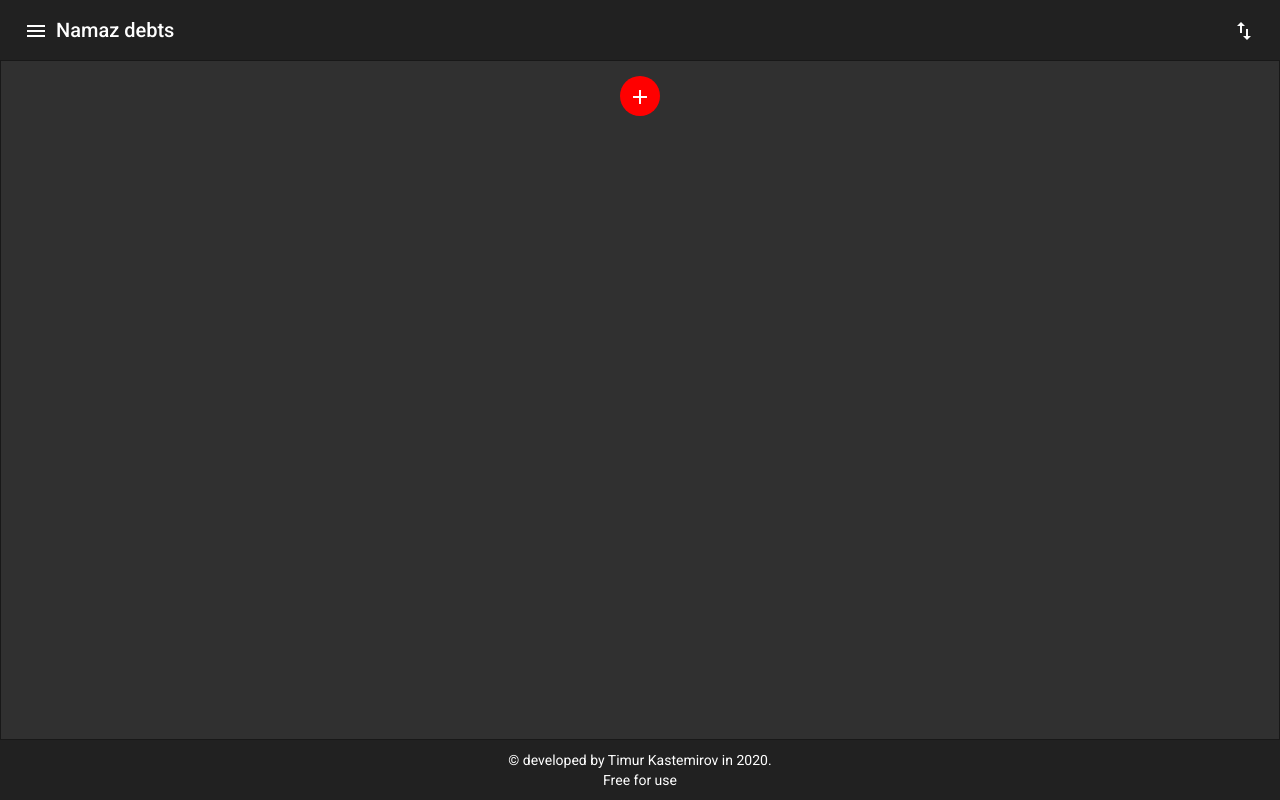
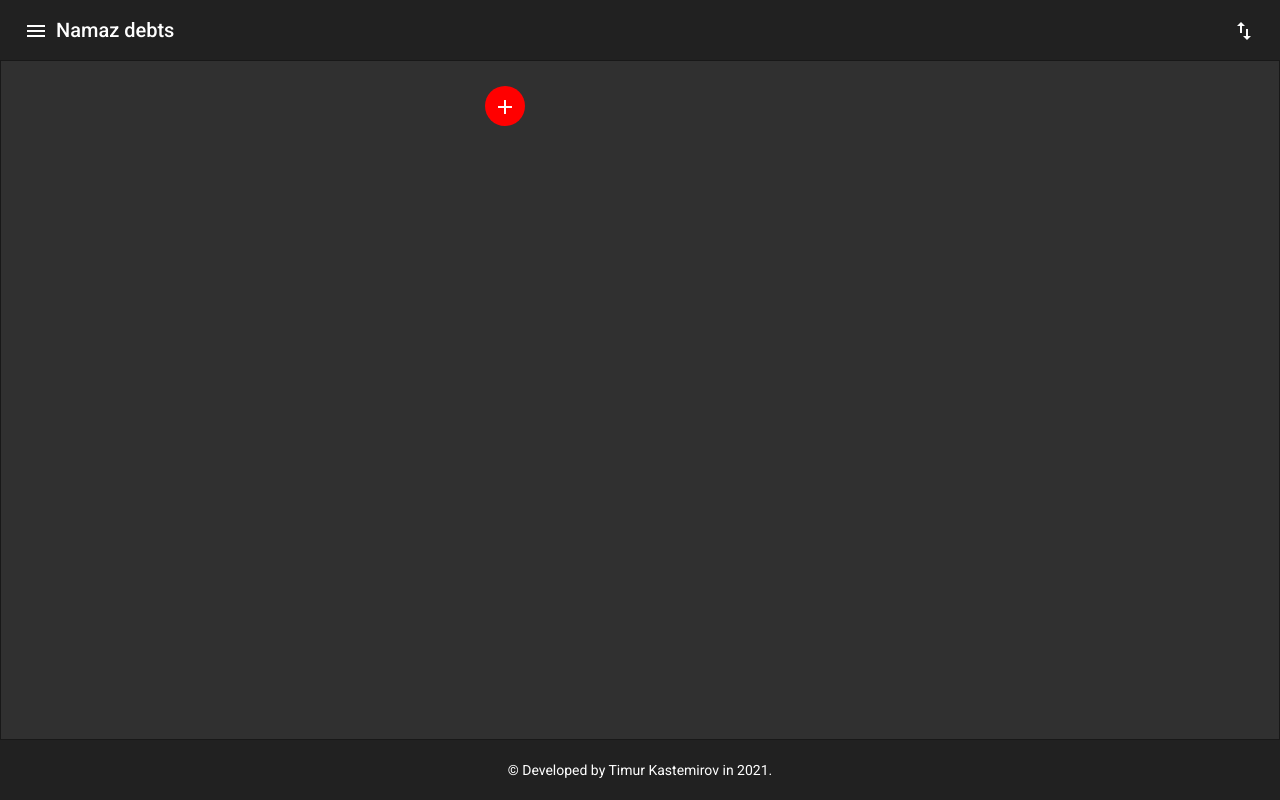
Before and after one commit to TimurKastemirov/namaz-debts, an Angular app: page /my-debts in a window 1280 px wide. Built offline with nearby package versions, Linux system fonts and the light colour scheme.

Commit message:
fix: styles

```diff
--- a/src/app/app.component.html
+++ b/src/app/app.component.html
@@ -42,11 +42,9 @@
     <div class="sidenav-content">
       <router-outlet></router-outlet>
     </div>
-
   </mat-drawer-container>
 </main>
 
 <footer>
-  <span class="copyright">© developed by Timur Kastemirov in 2020.</span>
-  <span class="copyright">Free for use</span>
+  <span class="copyright">© Developed by Timur Kastemirov in 2021.</span>
 </footer>
--- a/src/app/app.component.scss
+++ b/src/app/app.component.scss
@@ -29,12 +29,11 @@ main {
       justify-content: center;
     }
   }
-
 }
 
 footer {
   width: 100%;
-  height: 60px;
+  padding: 20px 0;
   background: rgb(33, 33, 33);
   display: flex;
   justify-content: center;
--- a/src/app/debts/components/debt-detail/debt-detail.component.scss
+++ b/src/app/debts/components/debt-detail/debt-detail.component.scss
@@ -1,5 +1,5 @@
 .debt-detail {
-  padding-top: 15px;
+  padding: 15px 0;
   width: 310px;
 
   .dates {
@@ -8,6 +8,6 @@
   }
 
   .mat-tab-label {
-    min-width: 103px!important;
+    min-width: 103px !important;
   }
 }
--- a/src/app/debts/components/debt-list/debt-list.component.scss
+++ b/src/app/debts/components/debt-list/debt-list.component.scss
@@ -1,3 +1,7 @@
+app-debt-list {
+  width: 310px;
+}
+
 .debt-list {
   padding-top: 15px;
 
@@ -6,6 +10,7 @@
   }
 }
 .btn-wrapper {
+  padding: 10px 0;
   .add-btn {
     background-color: red;
   }
--- a/src/app/debts/components/debt-list/debt-list.component.ts
+++ b/src/app/debts/components/debt-list/debt-list.component.ts
@@ -1,4 +1,4 @@
-import { Component, OnInit } from '@angular/core';
+import { Component, OnInit, ViewEncapsulation } from '@angular/core';
 import { ActivatedRoute, Router } from '@angular/router';
 import { concatMap, take } from 'rxjs/operators';
 import { NamazDebt } from 'src/app/debts/models/namaz-debt';
@@ -7,7 +7,8 @@ import { DebtService } from 'src/app/debts/services/debt.service';
 @Component({
     selector: 'app-debt-list',
     templateUrl: './debt-list.component.html',
-    styleUrls: ['./debt-list.component.scss']
+    styleUrls: ['./debt-list.component.scss'],
+    encapsulation: ViewEncapsulation.None,
 })
 export class DebtListComponent implements OnInit {
     debts: NamazDebt[];
```
